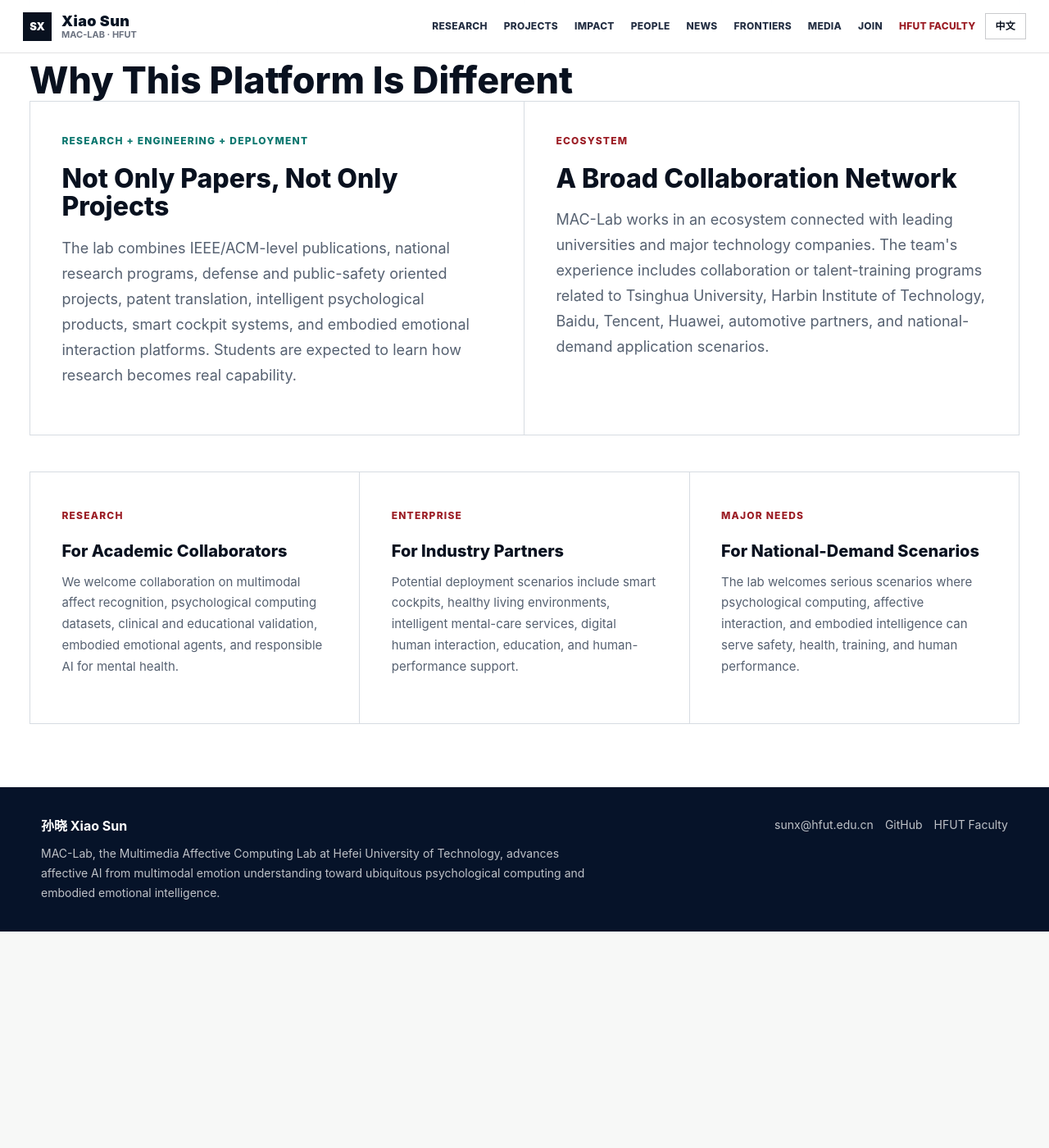
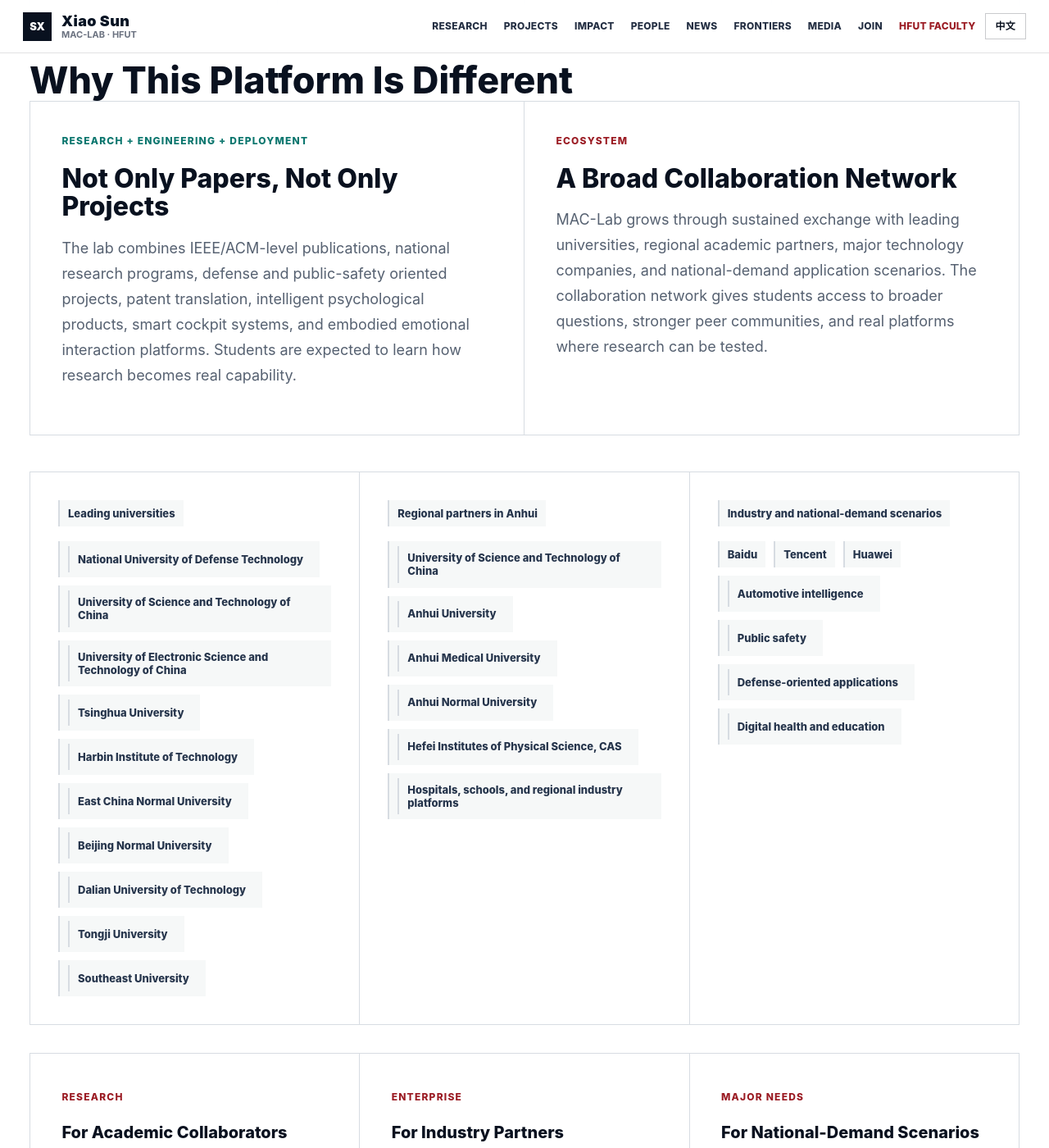
Before and after one commit to sxhfut/sxhfut.github.io, a Jekyll site: the page built from _pages/contact/index.md, in a window 1280 px wide and 1400 px high, scrolled down 2077 px. Shown: the whole window at 82% size. Built offline with Jekyll 4.4.1, drawn with Linux system fonts in a browser that asks for light colours; before the commit the page ends 3213 px from its top, so only the background shows below that.

Commit message:
Expand collaboration ecosystem

```diff
--- a/_pages/contact/index.md
+++ b/_pages/contact/index.md
@@ -86,8 +86,43 @@ rank: 8
   <article class="framework-card">
     <span class="framework-kicker">Ecosystem</span>
     <h2><span class="lang-en">A Broad Collaboration Network</span><span class="lang-zh">面向顶尖高校与头部企业的合作生态</span></h2>
-    <p><span class="lang-en">MAC-Lab works in an ecosystem connected with leading universities and major technology companies. The team's experience includes collaboration or talent-training programs related to Tsinghua University, Harbin Institute of Technology, Baidu, Tencent, Huawei, automotive partners, and national-demand application scenarios.</span><span class="lang-zh">MAC-Lab 处在一个面向顶尖高校与头部企业的合作生态中，合作与交流网络包括清华大学、哈尔滨工业大学等高校，以及百度、腾讯、华为等大厂相关项目和人才培养平台，同时也面向汽车智能、公共安全、军工需求和国家重大应用场景开展研究与落地。</span></p>
+    <p><span class="lang-en">MAC-Lab grows through sustained exchange with leading universities, regional academic partners, major technology companies, and national-demand application scenarios. The collaboration network gives students access to broader questions, stronger peer communities, and real platforms where research can be tested.</span><span class="lang-zh">MAC-Lab 长期保持开放的合作与交流网络，连接国内顶尖高校、省内高校与区域平台、头部科技企业以及国家重大需求场景。学生在这里接触的不只是单一课题，而是更广阔的问题、更强的同行社区和能够验证研究价值的真实平台。</span></p>
   </article>
+</div>
+
+<div class="partner-cloud">
+  <div>
+    <strong><span class="lang-en">Leading universities</span><span class="lang-zh">国内高校交流网络</span></strong>
+    <span><span class="lang-en">National University of Defense Technology</span><span class="lang-zh">国防科技大学</span></span>
+    <span><span class="lang-en">University of Science and Technology of China</span><span class="lang-zh">中国科学技术大学</span></span>
+    <span><span class="lang-en">University of Electronic Science and Technology of China</span><span class="lang-zh">电子科技大学</span></span>
+    <span><span class="lang-en">Tsinghua University</span><span class="lang-zh">清华大学</span></span>
+    <span><span class="lang-en">Harbin Institute of Technology</span><span class="lang-zh">哈尔滨工业大学</span></span>
+    <span><span class="lang-en">East China Normal University</span><span class="lang-zh">华东师范大学</span></span>
+    <span><span class="lang-en">Beijing Normal University</span><span class="lang-zh">北京师范大学</span></span>
+    <span><span class="lang-en">Dalian University of Technology</span><span class="lang-zh">大连理工大学</span></span>
+    <span><span class="lang-en">Tongji University</span><span class="lang-zh">同济大学</span></span>
+    <span><span class="lang-en">Southeast University</span><span class="lang-zh">东南大学</span></span>
+  </div>
+  <div>
+    <strong><span class="lang-en">Regional partners in Anhui</span><span class="lang-zh">省内合作与交流</span></strong>
+    <span><span class="lang-en">University of Science and Technology of China</span><span class="lang-zh">中国科学技术大学</span></span>
+    <span><span class="lang-en">Anhui University</span><span class="lang-zh">安徽大学</span></span>
+    <span><span class="lang-en">Anhui Medical University</span><span class="lang-zh">安徽医科大学</span></span>
+    <span><span class="lang-en">Anhui Normal University</span><span class="lang-zh">安徽师范大学</span></span>
+    <span><span class="lang-en">Hefei Institutes of Physical Science, CAS</span><span class="lang-zh">中国科学院合肥物质科学研究院</span></span>
+    <span><span class="lang-en">Hospitals, schools, and regional industry platforms</span><span class="lang-zh">省内医院、学校与产业平台</span></span>
+  </div>
+  <div>
+    <strong><span class="lang-en">Industry and national-demand scenarios</span><span class="lang-zh">产业与重大应用场景</span></strong>
+    <span>Baidu</span>
+    <span>Tencent</span>
+    <span>Huawei</span>
+    <span><span class="lang-en">Automotive intelligence</span><span class="lang-zh">汽车智能</span></span>
+    <span><span class="lang-en">Public safety</span><span class="lang-zh">公共安全</span></span>
+    <span><span class="lang-en">Defense-oriented applications</span><span class="lang-zh">国防导向应用</span></span>
+    <span><span class="lang-en">Digital health and education</span><span class="lang-zh">数字健康与教育</span></span>
+  </div>
 </div>
 
 <div class="card-grid card-grid--three contact-paths">
--- a/css/main.scss
+++ b/css/main.scss
@@ -2174,6 +2174,49 @@ h2 {
   letter-spacing: 0.1em;
 }
 
+.partner-cloud {
+  display: grid;
+  grid-template-columns: repeat(3, 1fr);
+  gap: 0;
+  margin: 24px 0 34px;
+  border-top: 1px solid var(--line);
+  border-left: 1px solid var(--line);
+}
+
+.partner-cloud > div {
+  display: flex;
+  min-height: 260px;
+  flex-wrap: wrap;
+  align-content: flex-start;
+  gap: 10px;
+  padding: clamp(22px, 3vw, 34px);
+  border-right: 1px solid var(--line);
+  border-bottom: 1px solid var(--line);
+  background: #fff;
+}
+
+.partner-cloud strong {
+  display: block;
+  flex-basis: 100%;
+  margin-bottom: 8px;
+  color: var(--ink);
+  font-size: 18px;
+  font-weight: 840;
+}
+
+.partner-cloud span {
+  display: inline-flex;
+  align-items: center;
+  min-height: 32px;
+  padding: 6px 10px;
+  border-left: 2px solid var(--line);
+  color: #26354c;
+  background: #f6f8f8;
+  font-size: 13px;
+  font-weight: 760;
+  line-height: 1.25;
+}
+
 .page-hero h1 {
   font-size: clamp(42px, 5.5vw, 76px);
   font-weight: 850;
@@ -2214,6 +2257,10 @@ h2 {
 
   .site-header__inner {
     width: min(100% - 28px, 1360px);
+  }
+
+  .page-hero {
+    padding-top: 78px;
   }
 
   .hero__content {
@@ -2256,6 +2303,14 @@ h2 {
     min-height: 220px;
   }
 
+  .partner-cloud {
+    grid-template-columns: 1fr;
+  }
+
+  .partner-cloud > div {
+    min-height: 0;
+  }
+
   .hero__facts {
     grid-template-columns: 1fr;
   }
--- a/index.html
+++ b/index.html
@@ -160,7 +160,7 @@ body_class: home
   <div class="container split split--dark">
     <div>
       <h2><span class="lang-en">Academic Excellence, Public Value</span><span class="lang-zh">学术影响与社会价值</span></h2>
-      <p><span class="lang-en">Our work appears in IEEE and ACM Transactions, ACL, EMNLP, CVPR, ACM Multimedia, ICASSP, AAAI, and other international venues. Beyond publications, MAC-Lab systems have entered digital health, smart mental-care services, healthy living, education, and smart mobility scenarios, with sustained media attention and industrial collaboration.</span><span class="lang-zh">团队既做基础算法，也做真实应用：论文发表于 IEEE、ACM 汇刊和 ACL、EMNLP、CVPR、ACM MM 等重要会议；系统成果进入数字健康、智能心理服务和健康人居场景，并多次被国内外媒体关注。</span></p>
+      <p><span class="lang-en">Our work appears in IEEE and ACM Transactions, ACL, EMNLP, CVPR, ACM Multimedia, ICASSP, AAAI, and other international venues. Beyond publications, MAC-Lab systems have entered digital health, smart mental-care services, healthy living, education, and smart mobility scenarios, with sustained media attention, industrial collaboration, and active academic exchange with leading universities.</span><span class="lang-zh">团队既做基础算法，也做真实应用：论文发表于 IEEE、ACM 汇刊和 ACL、EMNLP、CVPR、ACM MM 等重要会议；系统成果进入数字健康、智能心理服务和健康人居场景，并与国防科技大学、中国科学技术大学、电子科技大学、清华大学、哈尔滨工业大学、华东师范大学、北京师范大学等高校保持合作交流和学术互动。</span></p>
     </div>
     <ul class="award-list">
       <li><span class="lang-en">First Prize, Anhui Provincial Science and Technology Award</span><span class="lang-zh">安徽省科学技术奖一等奖</span></li>
```
